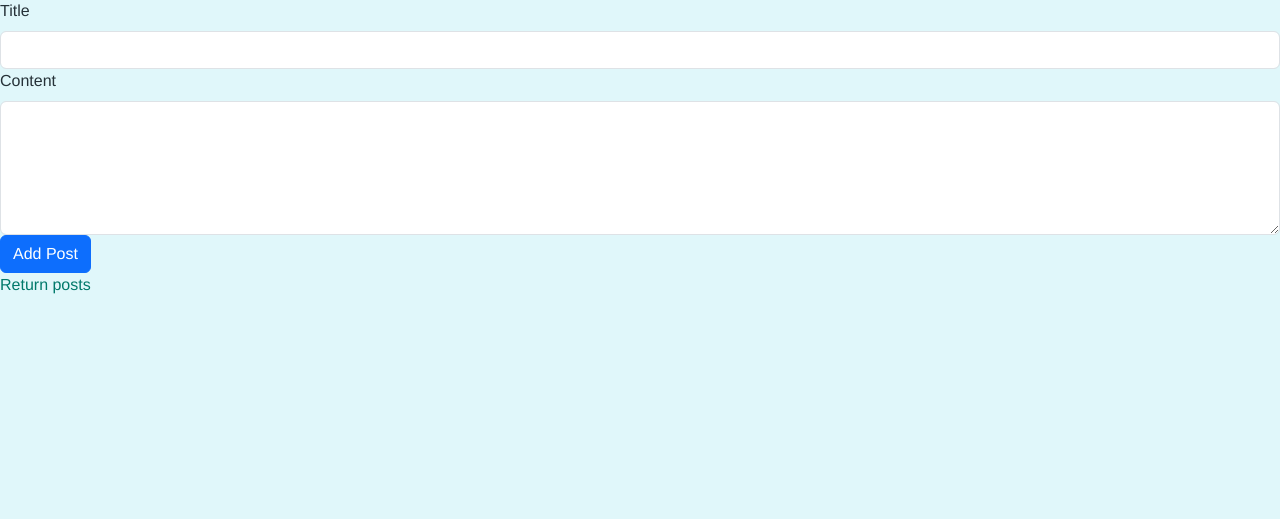
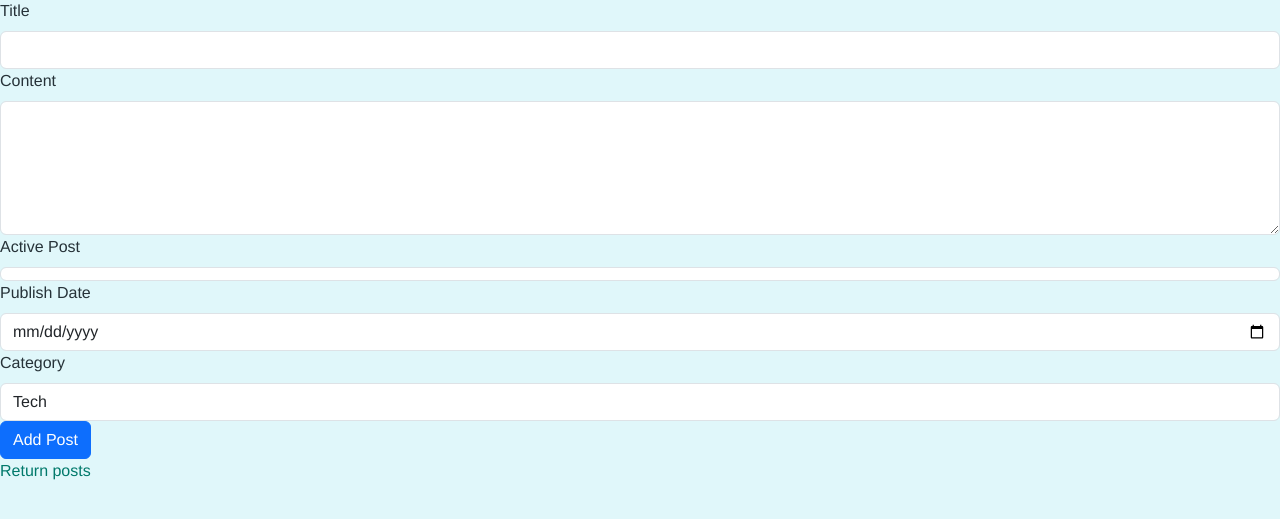
Before and after one commit to bodyabas/flask-app-lab, a Flask app: page /post/add_post in a window 1280 px wide. Shown: the part 130-649 px from the top of the page. Run offline with Flask 3, Linux system fonts and the light colour scheme; some libraries are stand-ins or nearby versions.

Commit message:
added writing data in posts.json

```diff
--- a/app/posts/forms.py
+++ b/app/posts/forms.py
@@ -1,8 +1,15 @@
 from flask_wtf import FlaskForm
-from wtforms import StringField, TextAreaField, SubmitField
+from wtforms import StringField, TextAreaField, BooleanField, DateField, SelectField, SubmitField
 from wtforms.validators import DataRequired, Length
+
+CATEGORIES =[("tech", "Tech", ), ("science", "Science"), ("lifestyle", "Lifestyle")]
 
 class PostForm(FlaskForm):
     title = StringField("Title", validators=[DataRequired(), Length(max=100)])
-    content = TextAreaField("Content", render_kw={"rows" : 5, "cols" : 5}, validators=[DataRequired()])
+    content = TextAreaField("Content", render_kw={"rows" : 5, "cols" : 40}, validators=[DataRequired()])
+    is_active = BooleanField("Active Post")
+    publish_date = DateField("Publish Date",
+                              format="%Y-%m-%d", validators=[DataRequired()])
+    category = SelectField("Category",
+                           choices=CATEGORIES, validators=[DataRequired()])
     submit = SubmitField("Add Post")
--- a/app/posts/templates/posts/add_post.html
+++ b/app/posts/templates/posts/add_post.html
@@ -7,10 +7,14 @@
     <form action="" method="post" novalidate>
         {{ form.hidden_tag() }}
         {% from 'form_macros.html' import render_field %}
+
         {{ render_field(form.title) }}
         {{ render_field(form.content) }}
+        {{ render_field(form.is_active) }}
+        {{ render_field(form.publish_date) }}
+        {{ render_field(form.category) }}
+
         {{ form.submit(class="btn btn-primary") }}
     </form>
-
     <a href="{{ url_for("posts.get_posts") }}">Return posts</a>
 {% endblock %}
--- a/app/posts/views.py
+++ b/app/posts/views.py
@@ -1,6 +1,7 @@
 from . import post_bp
 from flask import render_template, abort, redirect, url_for, flash
 from .forms import PostForm
+import json, os
 
 posts = [
     {"id": 1, 'title': 'My First Post', 'content': 'This is the content of my first post.', 'author': 'John Doe'},
@@ -23,9 +24,33 @@
 def add_post():
     form = PostForm()
     if form.validate_on_submit():
-        title = form.title.data
-        content = form.content.data
-        print(title, content)
-        flash(f'Post {title} added successfully!', 'success')
+
+        if os.path.exists("posts.json"):
+            with open("posts.json", 'r') as file:
+                data = json.load(file)
+            if data:
+                last_id = data[-1]["id"]
+            else:
+                last_id = 0
+        else:
+            data = []
+            last_id = 0
+
+        post_data = {
+            "id": last_id + 1,
+            "title": form.title.data,
+            "content": form.content.data,
+            "is_active": form.is_active.data,
+            "publish_date": str(form.publish_date.data),
+            "category": form.category.data
+        }
+
+        data.append(post_data)
+
+        with open("posts.json", "w") as file:
+            json.dump(data, file, indent=4)
+
+        print(post_data)
+        flash(f'Post {post_data["title"]} added successfully!', 'success')
         return redirect(url_for('.add_post'))
     return render_template('add_post.html', form=form)
```
Also changed, not shown: posts.json (added, +18 -0 lines).
